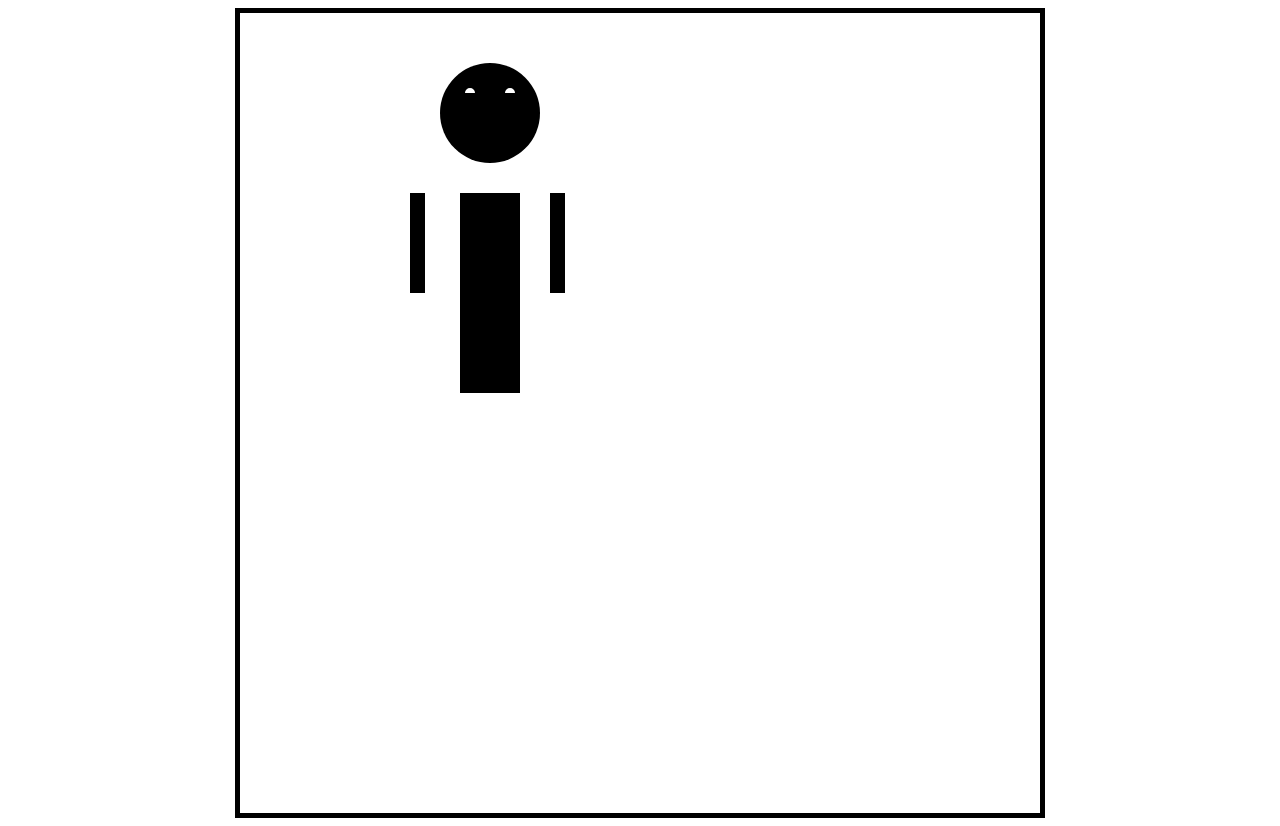
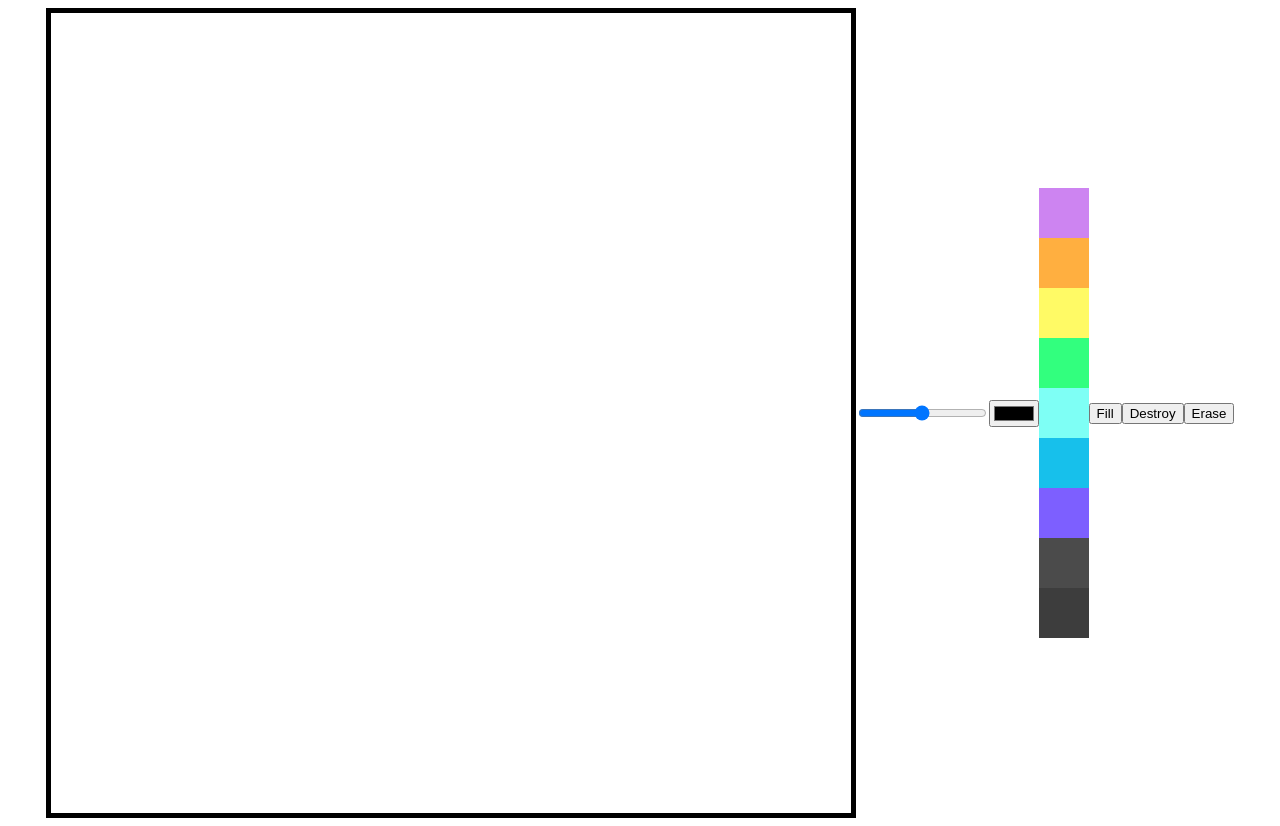
Before and after one commit to hyejinkimdev/meme-maker, a plain HTML site: page index.html in a window 1280 px wide. Drawn offline with Linux system fonts and the light colour scheme.

Commit message:
Add a mode button, a destroy button and a eraser button

```diff
--- a/app.js
+++ b/app.js
@@ -1,50 +1,97 @@
+// const colorOpthions = document.getElementsByClassName("color-option");
+const modeBtn = document.getElementById("mode-btn");
+const destroyBtn = document.getElementById("destroy-btn");
+const eraserBtn = document.getElementById("eraser-btn");
+const colorOpthions = Array.from(document.getElementsByClassName("color-option"));
+const color = document.getElementById("color");
+const lineWidth = document.getElementById("line-width");
 const canvas = document.querySelector("canvas");
 const ctx = canvas.getContext("2d");
-canvas.width = 800;
-canvas.height = 800;
 
-// 1. Draw rectangles
-// ctx.rect(50, 50, 100, 100);
-// ctx.rect(150, 150, 100, 100);
-// ctx.rect(250, 250, 100, 100);
-// ctx.fill();
+ctx.lineWidth = lineWidth.value;
+let isPainsting = false;
+let isFilling = false;
 
-// ctx.beginPath(); // 새로 채움
-// ctx.rect(350, 350, 100, 100);
-// ctx.fillStyle = "red";
-// ctx.fill();
+const CANVAS_WIDTH = 800;
+const CANVAS_HEIGHT = 800;
 
-// ctx.moveTo(50, 50);
-// ctx.lineTo(150, 50);
-// ctx.lineTo(150, 150);
-// ctx.lineTo(50, 150);
-// ctx.lineTo(50, 50);
-// ctx.stroke();
+canvas.width = CANVAS_WIDTH;
+canvas.height = CANVAS_HEIGHT;
 
+function onMove(event){
+    if(isPainsting){
+        ctx.lineTo(event.offsetX, event.offsetY);
+        ctx.stroke();
+        return;
+    }
+    ctx.beginPath();
+    ctx.moveTo(event.offsetX, event.offsetY);
+}
+function startPainting (){
+    isPainsting = true;
+}
 
-// 2. Draw a house
-// ctx.fillRect(200, 200, 50, 200);
-// ctx.fillRect(400, 200, 50, 200);
-// ctx.lineWidth = 2;
-// ctx.strokeRect(300, 300, 50, 100);
-// ctx.fillRect(200, 200, 5 , 20);
-// ctx.moveTo(200, 200);
-// ctx.lineTo(325, 100);
-// ctx.lineTo(450, 200);
-// ctx.fill();
+function cancelPainting (){
+    isPainsting = false;
+}
 
+function onLineWidthChange(event){
+    console.log(event.target.value);
+    ctx.lineWidth = event.target.value;
+}
 
-// 3. Draw a person
-ctx.fillRect(210 -40, 200 -20, 15, 100); // arm
-ctx.fillRect(350 -40, 200 -20, 15, 100); // arm
-ctx.fillRect(260 -40, 200 -20, 60, 200); // body
+function onColorChange(event){
+    ctx.strokeStyle = event.target.value;
+    ctx.fillStyle = event.target.value;
+}
 
-// arc(x, y, radius, startAngle, endAngle, counterclockwise)
-ctx.arc(250, 100, 50, 0, 2 * Math.PI);
-ctx.fill();
+function onColorClick(event){
+    const colorValue = event.target.dataset.color;
+    ctx.strokeStyle = colorValue;
+    ctx.fillStyle = colorValue;
+    color.value = colorValue;
+}
 
-ctx.beginPath(); // To draw something new
-ctx.fillStyle = "white";
-ctx.arc(260 + 10, 80, 5, Math.PI, 2 * Math.PI);
-ctx.arc(220 + 10, 80, 5, Math.PI, 2 * Math.PI);
-ctx.fill();
+function onModeClick(){
+    if(isFilling){
+        isFilling = false;
+        modeBtn.innerText = "Fill";
+    } else {
+        isFilling = true;
+        modeBtn.innerText = "Draw";
+    }
+}
+
+function onCanvasClick(){
+    if(isFilling){
+        ctx.fillRect(0, 0, CANVAS_WIDTH, CANVAS_HEIGHT);
+    }
+}
+
+function onDestroyClick(){
+    ctx.fillStyle = "white";
+    ctx.fillRect(0, 0, CANVAS_WIDTH, CANVAS_HEIGHT);
+}
+
+function onEraserClick(){
+    ctx.strokeStyle = "white";
+    isFilling = false;
+    modeBtn.innerText = "Fill";
+}
+
+canvas.addEventListener("mousemove", onMove);
+canvas.addEventListener("mousedown", startPainting);
+canvas.addEventListener("mouseup", cancelPainting);
+canvas.addEventListener("mouseleave", cancelPainting);
+canvas.addEventListener("click", onCanvasClick);
+
+lineWidth.addEventListener("change", onLineWidthChange);
+color.addEventListener("change", onColorChange);
+
+console.log(colorOpthions);
+
+colorOpthions.forEach(color => color.addEventListener("click", onColorClick));
+
+modeBtn.addEventListener("click", onModeClick);
+destroyBtn.addEventListener("click", onDestroyClick);
+eraserBtn.addEventListener("click", onEraserClick);
--- a/index.html
+++ b/index.html
@@ -7,6 +7,22 @@
     <title>Meme Maker</title>
     <link rel="stylesheet" href="style.css">
     <canvas></canvas>
+    <input id="line-width" type="range" min="1" max="10" step="0.1">
+    <input type="color" id="color">
+    <div>
+        <div class="color-option" style="background-color: #cd84f1" data-color="#cd84f1"></div>
+        <div class="color-option" style="background-color: #ffaf40" data-color="#ffaf40"></div>
+        <div class="color-option" style="background-color: #fffa65" data-color="#fffa65"></div>
+        <div class="color-option" style="background-color: #32ff7e" data-color="#32ff7e"></div>
+        <div class="color-option" style="background-color: #7efff5" data-color="#7efff5"></div>
+        <div class="color-option" style="background-color: #17c0eb" data-color="#17c0eb"></div>
+        <div class="color-option" style="background-color: #7d5fff" data-color="#7d5fff"></div>
+        <div class="color-option" style="background-color: #4b4b4b" data-color="#4b4b4b"></div>
+        <div class="color-option" style="background-color: #3d3d3d" data-color="#3d3d3d"></div>
+    </div>
+    <button id="mode-btn">Fill</button>
+    <button id="destroy-btn">Destroy</button>
+    <button id="eraser-btn">Erase</button>
     <script src="app.js"></script>
 </head>
 <body>
--- a/style.css
+++ b/style.css
@@ -9,3 +9,9 @@ body {
     justify-content: center;
     align-items: center;
 }
+
+.color-option{
+    width: 50px;
+    height: 50px;
+    cursor: pointer;
+}
```
